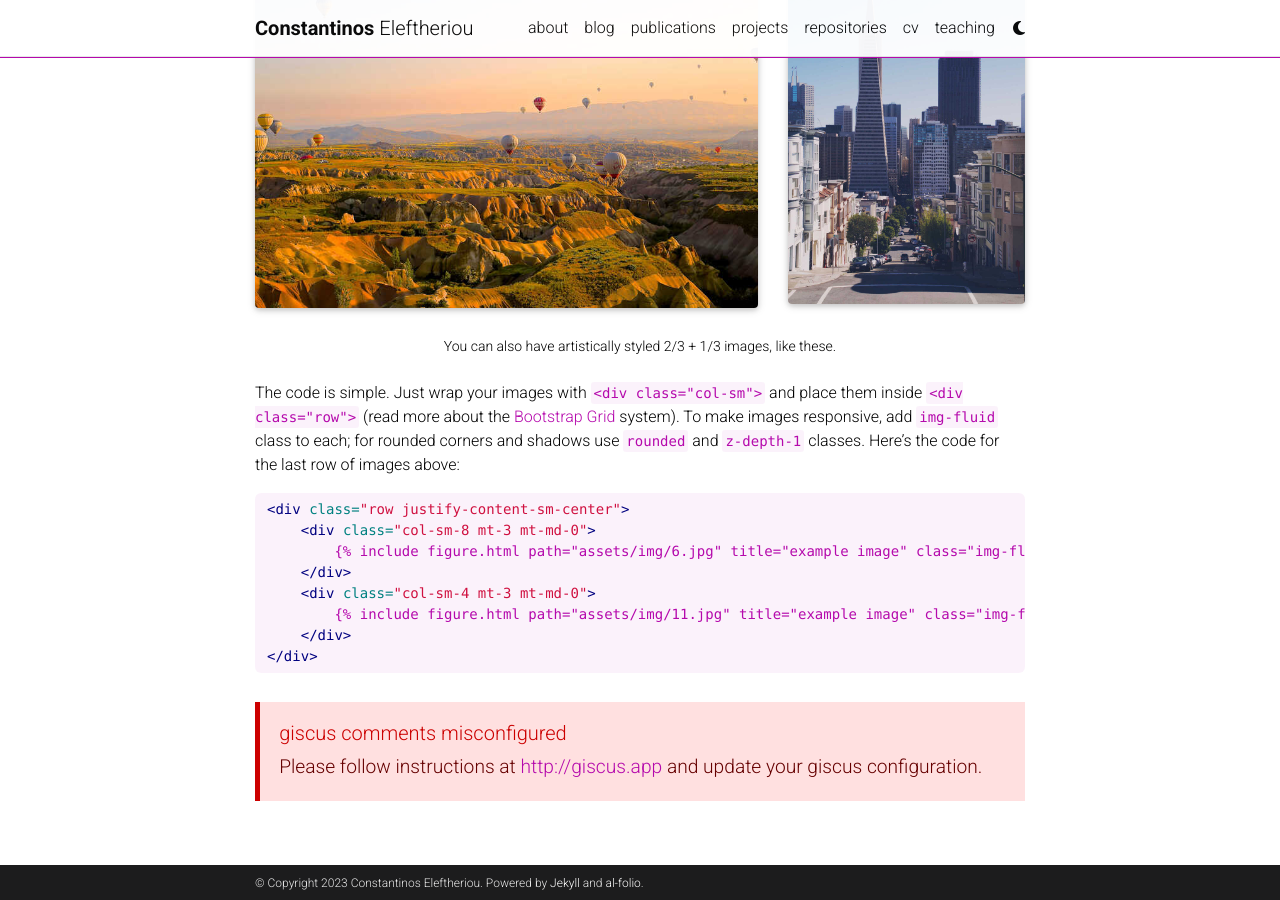
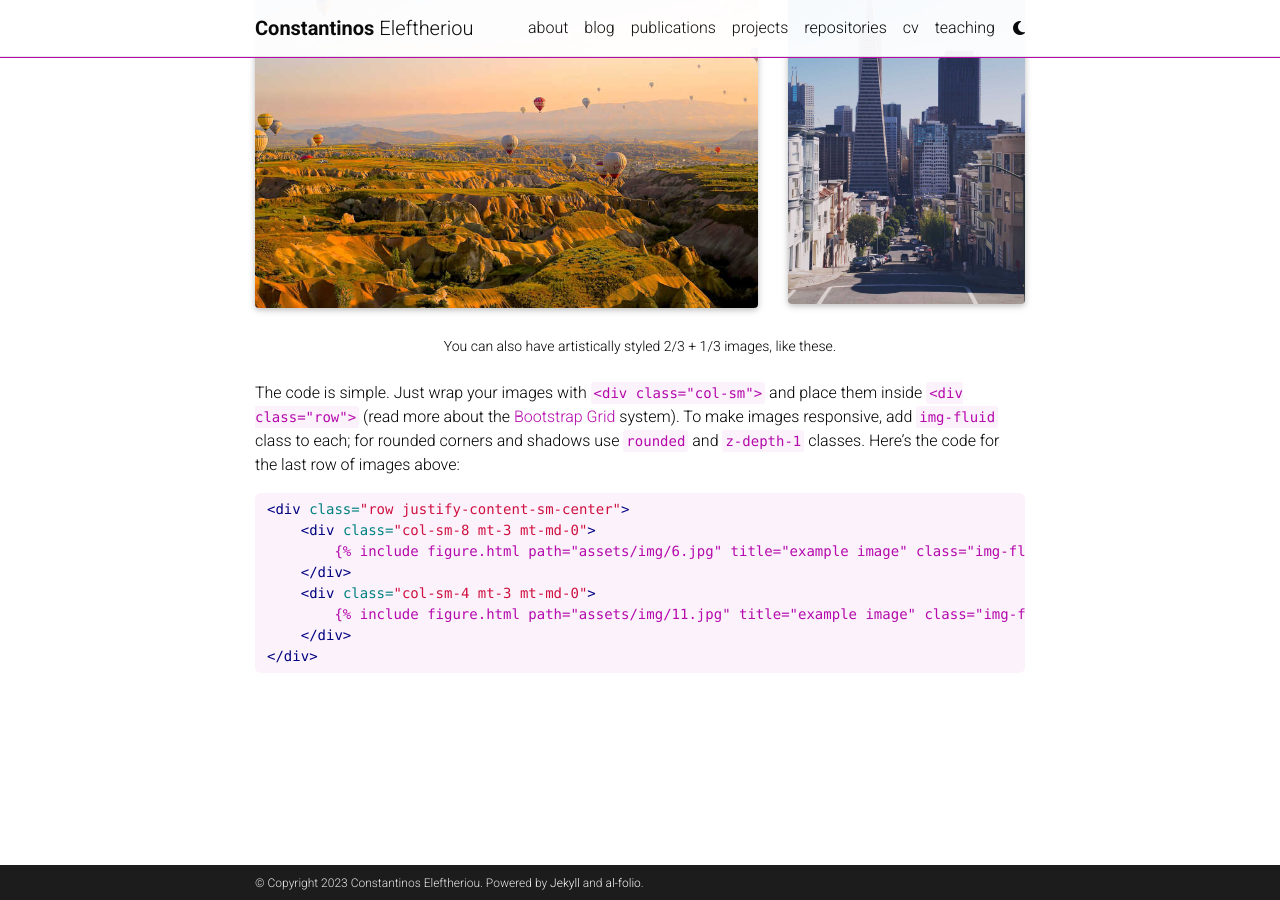
Before and after one commit to celefthe/celefthe.github.io, a Jekyll site: the page built from _projects/2_project.md, in a window 1280 px wide and 900 px high, scrolled down 1425 px. Built offline with Jekyll 4.4.1, drawn with Linux system fonts in a browser that asks for light colours; full-size pictures stand in for the smaller copies a plugin makes; comment, search, counter and statistics services are not loaded; a style sheet for code colours, icons or effects is not loaded; some of the changed lines change nothing that is shown.

Commit message:
add giscus

```diff
--- a/_config.yml
+++ b/_config.yml
@@ -101,8 +101,8 @@
 # Follow instructions on https://giscus.app/ to setup for your repo to fill out
 # the information below.
 giscus:
-  repo:                          # <your-github-user-name>/<your-github-repo-name>
-  category: Comments             # name of the category under which discussions will be created
+  repo: "celefthe/celefthe.github.io" # <your-github-user-name>/<your-github-repo-name>
+  category: General             # name of the category under which discussions will be created
   mapping: title                 # identify discussions by post title
   strict: 1                      # use strict identification mode
   reactions_enabled: 1           # enable (1) or disable (0) emoji reactions
```
